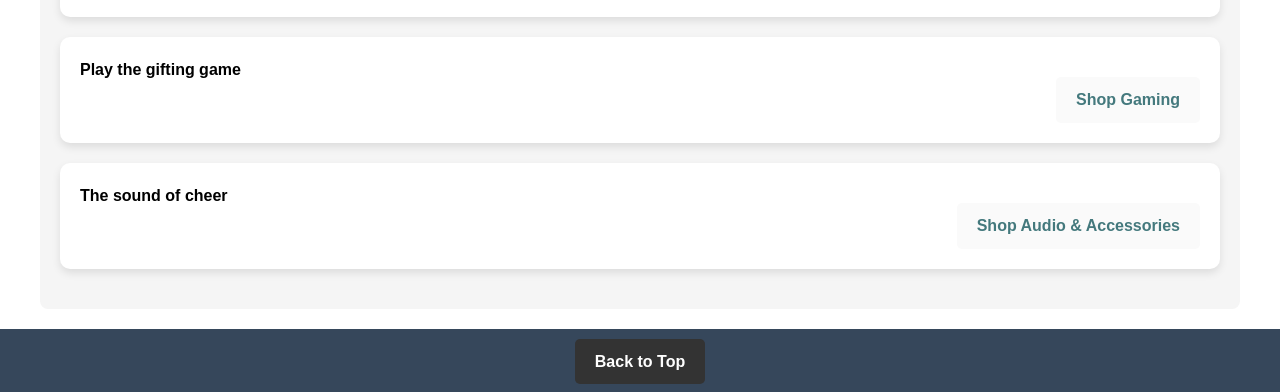
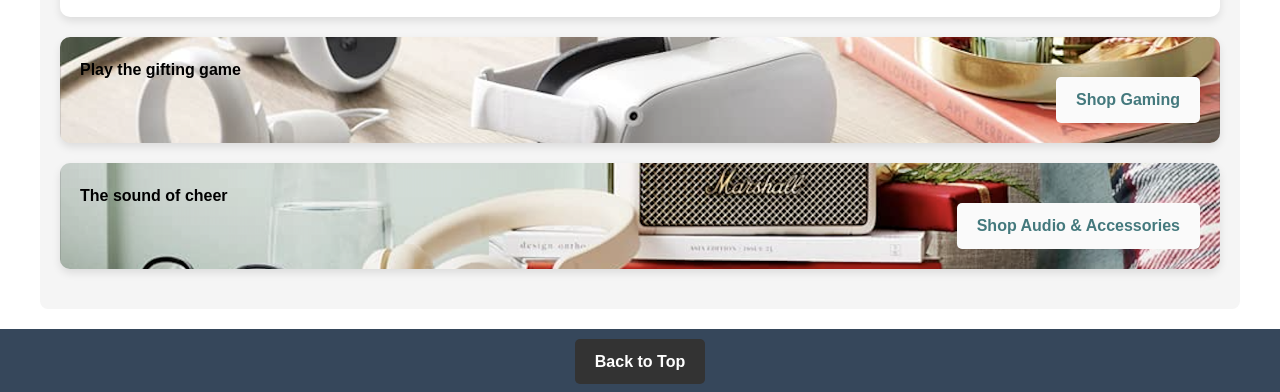
Before and after one commit to giuliacapriata2/W2-D5, a plain HTML site: page Amazon Page/index.html in a window 1280 px wide. Shown: the part 571-963 px from the top of the page. Drawn offline with Linux system fonts and the light colour scheme; files that its build step writes are made by us from their sources; files whose address does not match are found by name.

Commit message:
altre immagini no misure

```diff
--- a/Amazon Page/index.html
+++ b/Amazon Page/index.html
@@ -174,11 +174,11 @@
       }
 
       .image-box.play-gifting {
-        background-image: url("Amazon Page/assets/images/img_9.png");
+        background-image: url("./assets/images/img_9.png");
       }
 
       .image-box.sound-cheer {
-        background-image: url("Amazon Page/assets/images/img_10.png");
+        background-image: url("./assets/images/img_10.png");
       }
 
       footer.colorescuro {
```
